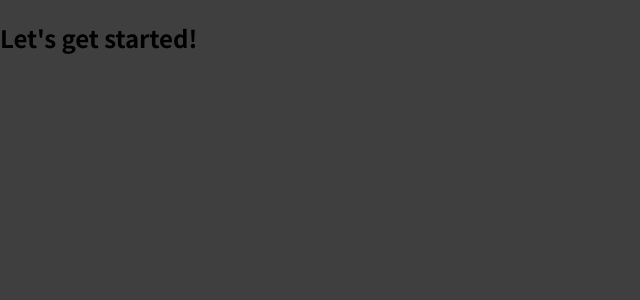
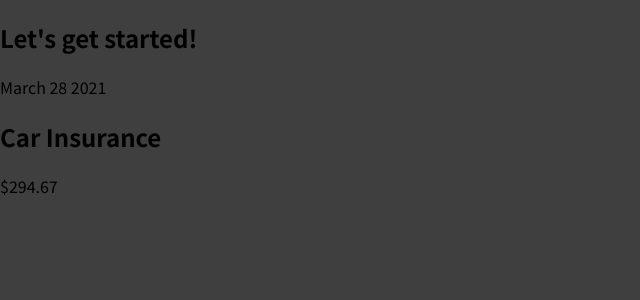
Before and after one commit to LukeAbatayo/simple-expense-tracker, a JavaScript app: page / in a window 1280 px wide. Shown: the top 300 px of the page, without its empty margins (0-640 px from the left). Built offline with nearby package versions, Linux system fonts and the light colour scheme.

Commit message:
added ExpenseItem component

```diff
--- a/src/App.js
+++ b/src/App.js
@@ -1,7 +1,10 @@
+import ExpenseItem from './components/ExpenseItem'
+
 function App() {
   return (
     <div>
       <h2>Let's get started!</h2>
+      <ExpenseItem></ExpenseItem>
     </div>
   );
 }
--- /dev/null
+++ b/src/components/ExpenseItem.js
@@ -0,0 +1,13 @@
+function ExpenseItem() {
+  return (
+    <div>
+      <div>March 28 2021</div>
+      <div>
+        <h2>Car Insurance</h2>
+        <div>$294.67</div>
+      </div>
+    </div>
+  );
+}
+
+export default ExpenseItem;
```
Also changed, not shown: 1 other file (tests, documents, lock files or other folders).
